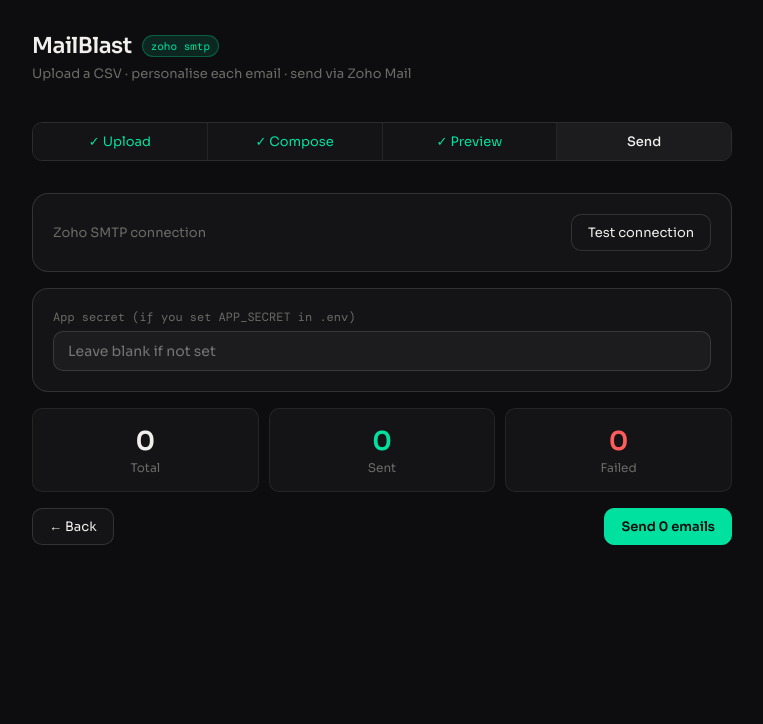
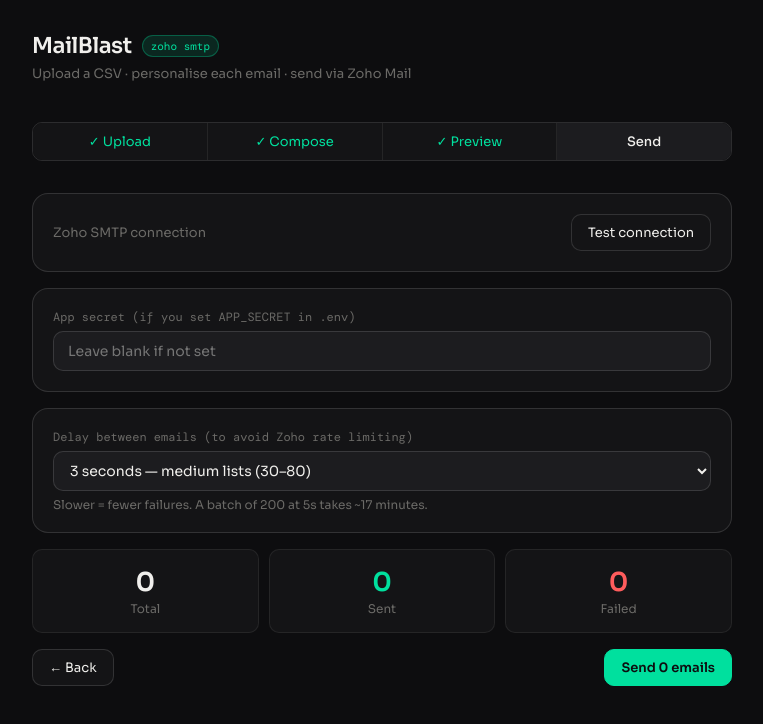
Before and after one commit to digitalreceiptng-png/mailblast, a Next.js app: page / in a window 1280 px wide. Both pictures are taken after a click on the button "Send". Shown: the top 724 px of the page, without its empty margins (258-1021 px from the left). Built offline with nearby package versions, Linux system fonts and the light colour scheme.

Commit message:
add delay to avoid Zoho rate limiting

```diff
--- a/pages/index.tsx
+++ b/pages/index.tsx
@@ -44,6 +44,7 @@
   const [sending, setSending] = useState(false)
   const [pi, setPi] = useState(0)
   const [smtpStatus, setSmtpStatus] = useState<'idle' | 'ok' | 'fail'>('idle')
+  const [delay, setDelay] = useState(3000)
   const bodyRef = useRef<HTMLTextAreaElement>(null)
 
   const loadCSV = (text: string) => {
@@ -97,7 +98,12 @@
       } catch {
         setLog(l => [...l, { ok: false, to, name: row.name || '', error: 'Network error' }])
       }
-      await new Promise(r => setTimeout(r, 300))
+      // 3 second delay between emails to avoid Zoho rate limiting
+      await new Promise(r => setTimeout(r, delay))
+      // Extra 10 second pause every 10 emails
+      if ((log.length + 1) % 10 === 0) {
+        await new Promise(r => setTimeout(r, 10000))
+      }
     }
     setSending(false)
   }
@@ -279,6 +285,18 @@
               <input type="password" value={secret} onChange={e => setSecret(e.target.value)} placeholder="Leave blank if not set" />
             </Card>
 
+            {/* Send delay */}
+            <Card>
+              <Label>Delay between emails (to avoid Zoho rate limiting)</Label>
+              <select value={delay} onChange={e => setDelay(Number(e.target.value))} style={{ width: '100%', padding: '9px 12px', fontSize: '14px', border: '1px solid var(--border2)', borderRadius: 'var(--radius)', background: 'var(--surface2)', color: 'var(--text)' }}>
+                <option value={2000}>2 seconds — small lists (under 30)</option>
+                <option value={3000}>3 seconds — medium lists (30–80)</option>
+                <option value={5000}>5 seconds — large lists (80–150)</option>
+                <option value={8000}>8 seconds — very large lists (150+)</option>
+              </select>
+              <p style={{ fontSize: 12, color: 'var(--muted)', marginTop: 6 }}>Slower = fewer failures. A batch of 200 at 5s takes ~17 minutes.</p>
+            </Card>
+
             {/* Stats */}
             <div style={{ display: 'grid', gridTemplateColumns: 'repeat(3,1fr)', gap: 10 }}>
               <StatCard label="Total" value={rows.length} />
```
